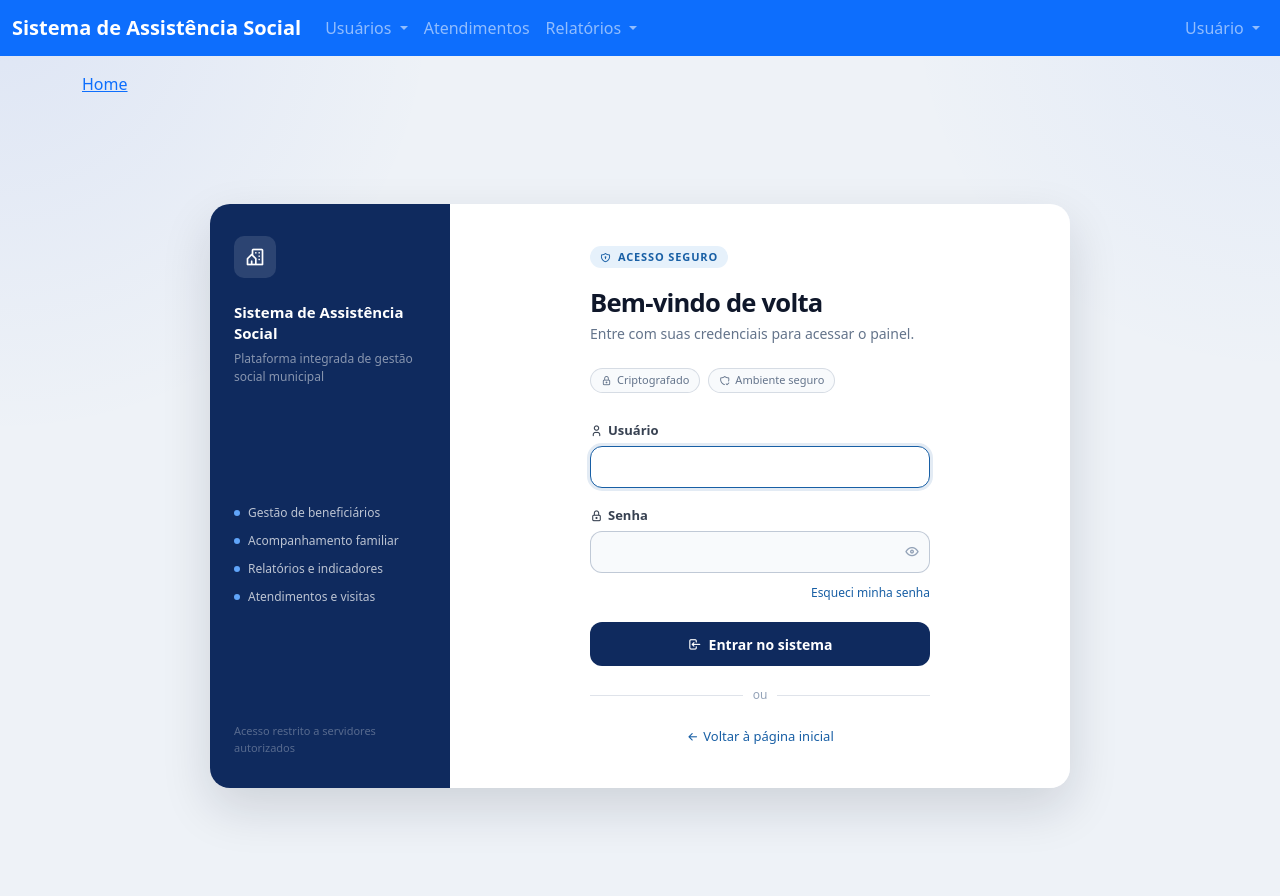
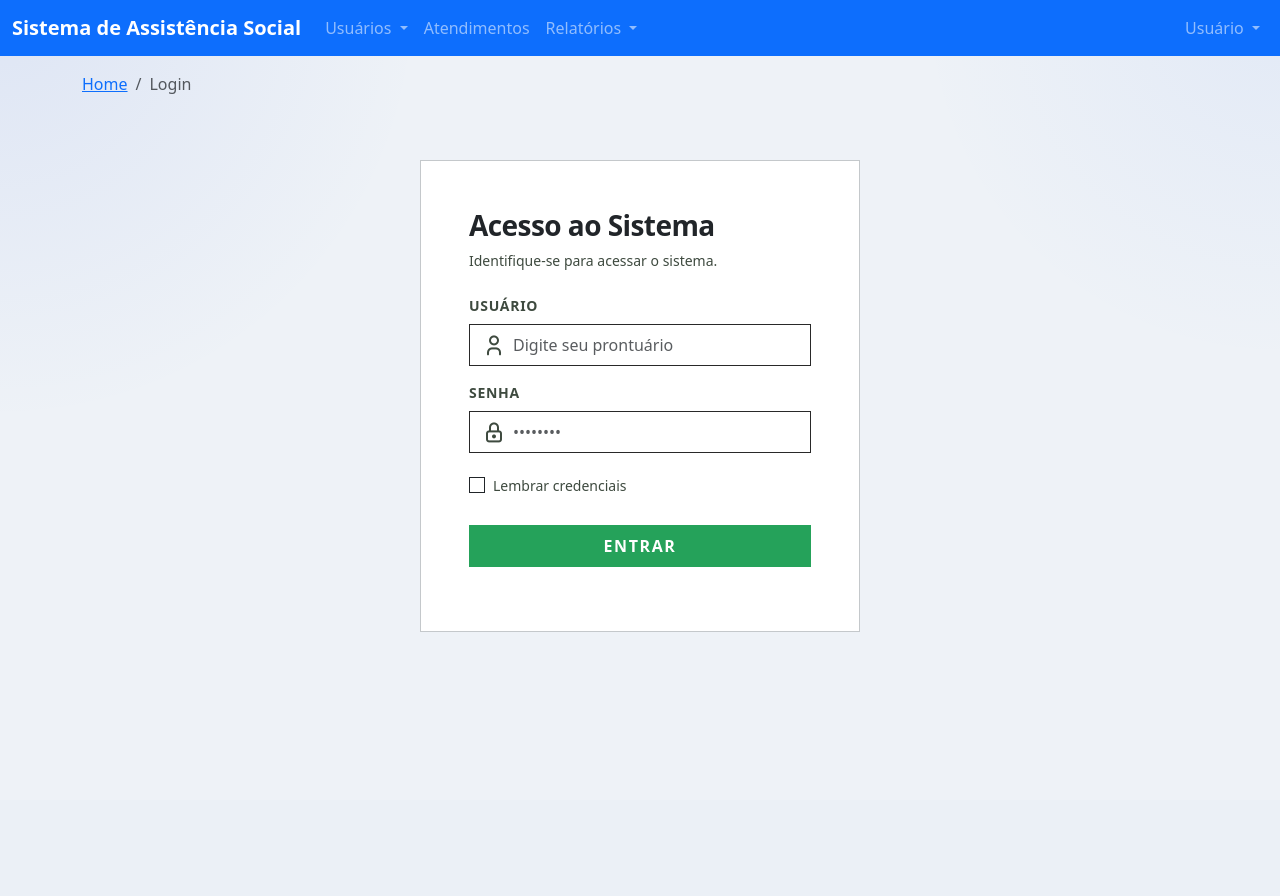
Before and after one commit to wfabi0/assistencia-social, a Django app: page /login/ in a window 1280 px wide. After the commit the page ends 632 px from the top, so only its background shows below. Run offline with Django 5.2, Linux system fonts and the light colour scheme.

Commit message:
adicionado proteção nas rotas e login funcional

```diff
--- a/config/urls.py
+++ b/config/urls.py
@@ -15,13 +15,15 @@ Including another URLconf
     2. Add a URL to urlpatterns:  path('blog/', include('blog.urls'))
 """
 from django.contrib import admin
-from django.contrib.auth import views as auth_views
 from django.urls import path, include
+from usuarios import views as usuarios_views
 
 urlpatterns = [
     path('admin/', admin.site.urls),
-    path('login/', auth_views.LoginView.as_view(template_name='auth/login.html'), name='login'),
-    path('logout/', auth_views.LogoutView.as_view(), name='logout'),
+
+    path('login/', usuarios_views.login_view, name='login'),
+    path('logout/', usuarios_views.logout_view, name='logout'),
+
     path('', include('usuarios.urls')),
     path('', include('atendimentos.urls')),
 ]
--- /dev/null
+++ b/static/css/login.css
@@ -0,0 +1,47 @@
+.custom-input-group {
+  border: 1px solid #292929;
+  background-color: #ffffff;
+  transition:
+    border-color 0.15s ease-in-out,
+    box-shadow 0.15s ease-in-out;
+}
+.input-inset {
+  border: none !important;
+  background-color: transparent !important;
+  box-shadow: none !important;
+  border-radius: 0 !important;
+}
+.custom-input-group:focus-within {
+  border-color: #25a25a !important;
+  box-shadow: 0 0 0 0.25rem rgba(37, 162, 90, 0.25) !important;
+}
+
+.btn-primary-custom {
+  background-color: #25a25a;
+  color: white;
+  transition: all 0.2s ease;
+}
+.btn-primary-custom:hover {
+  background-color: #75ad0a;
+  color: white;
+}
+.text-on-surface-variant {
+  color: #3e4a3f;
+}
+.form-check-input:checked {
+  background-color: #25a25a;
+  border-color: #25a25a;
+}
+.form-check-input:focus {
+  box-shadow: 0 0 0 0.25rem rgba(37, 162, 90, 0.25);
+  border-color: #25a25a;
+}
+.tracking-tight {
+  letter-spacing: -0.02em;
+}
+.tracking-wider {
+  letter-spacing: 0.05em;
+}
+.tracking-widest {
+  letter-spacing: 0.1em;
+}
--- a/templates/auth/login.html
+++ b/templates/auth/login.html
@@ -1,129 +1,88 @@
 {% extends 'base/_base.html' %}
+{% load static %}
+
 {% block title %}Login{% endblock %}
+
+{% block breadcrumb %}
+    <li class="breadcrumb-item active" aria-current="page">Login</li>
+{% endblock %}
+
 {% block content %}
-<div class="login-page">
-    <div class="login-wrap">
+<link rel="stylesheet" href="{% static 'css/login.css' %}">
 
-        <!-- Sidebar esquerdo -->
-        <div class="login-side">
-            <div>
-                <div class="side-logo">
-                    <i class="ti ti-building-community" aria-hidden="true"></i>
-                </div>
-                <p class="side-title">Sistema de Assistência Social</p>
-                <p class="side-sub">Plataforma integrada de gestão social municipal</p>
-            </div>
-            <div class="side-features">
-                <div class="side-feat"><span class="side-feat-dot"></span>Gestão de beneficiários</div>
-                <div class="side-feat"><span class="side-feat-dot"></span>Acompanhamento familiar</div>
-                <div class="side-feat"><span class="side-feat-dot"></span>Relatórios e indicadores</div>
-                <div class="side-feat"><span class="side-feat-dot"></span>Atendimentos e visitas</div>
-            </div>
-            <p class="side-footer">Acesso restrito a servidores autorizados</p>
+<div class="d-flex align-items-center justify-content-center p-3" style="min-height: calc(100vh - 200px);">
+    <div class="w-100 bg-white border border-secondary-subtle p-4 p-md-5" style="max-width: 440px;">
+
+        <div class="mb-4">
+            <h1 class="h3 text-dark fw-bold tracking-tight mb-2">
+                Acesso ao Sistema
+            </h1>
+            <p class="small text-on-surface-variant mb-0">
+                Identifique-se para acessar o sistema.
+            </p>
         </div>
 
-        <!-- Formulário principal -->
-        <div class="login-main">
-            <div class="login-inner">
+        {% if messages %}
+            {% for message in messages %}
+                <div class="alert alert-danger small py-2 rounded-0 border-0 border-start border-danger border-4" role="alert">
+                    {{ message }}
+                </div>
+            {% endfor %}
+        {% endif %}
 
-                <span class="login-kicker">
-                    <i class="ti ti-shield-lock" aria-hidden="true"></i>
-                    Acesso seguro
-                </span>
+        <form method="POST" action="{% url 'login' %}" class="needs-validation">
+            {% csrf_token %}
 
-                <h1 class="login-heading">Bem-vindo de volta</h1>
-                <p class="login-sub">Entre com suas credenciais para acessar o painel.</p>
 
-                <div class="badge-row">
-                    <span class="badge-pill">
-                        <i class="ti ti-lock" aria-hidden="true"></i> Criptografado
+            <div class="mb-3">
+                <label class="small text-on-surface-variant text-uppercase fw-semibold tracking-wider mb-2 d-block" for="username">
+                    Usuário
+                </label>
+                <div class="input-group custom-input-group rounded-0">
+                    <span class="input-group-text bg-transparent border-0 pe-0 text-on-surface-variant d-flex align-items-center">
+                        <i class="ti ti-user fs-4"></i>
                     </span>
-                    <span class="badge-pill">
-                        <i class="ti ti-shield-check" aria-hidden="true"></i> Ambiente seguro
+                    <input class="form-control input-inset ps-2 py-2" id="username" name="username" placeholder="Digite seu prontuário" type="text" required/>
+                </div>
+            </div>
+
+            <div class="mb-3">
+                <label class="small text-on-surface-variant text-uppercase fw-semibold tracking-wider mb-2 d-block" for="password">
+                    Senha
+                </label>
+                <div class="input-group custom-input-group rounded-0">
+                    <span class="input-group-text bg-transparent border-0 pe-0 text-on-surface-variant d-flex align-items-center">
+                        <i class="ti ti-lock fs-4"></i>
                     </span>
+                    <input class="form-control input-inset border-0 ps-2 py-2" id="password" name="password" placeholder="••••••••" type="password" required/>
                 </div>
+            </div>
 
-                {% if form.non_field_errors %}
-                    <div class="alert alert-danger login-alert">
-                        {% for erro in form.non_field_errors %}
-                            <p class="mb-0">{{ erro }}</p>
-                        {% endfor %}
-                    </div>
-                {% endif %}
+            <div class="d-flex align-items-center justify-content-between mb-4 py-1">
+                <div class="form-check mb-0">
+                    <input class="form-check-input rounded-0 border-dark" id="remember" type="checkbox"/>
+                    <label class="form-check-label small text-on-surface-variant cursor-pointer" for="remember">
+                        Lembrar credenciais
+                    </label>
+                </div>
+            </div>
 
-                <form method="post" class="login-form">
-                    {% csrf_token %}
+            <button class="btn btn-primary-custom w-100 py-2 fw-bold text-uppercase tracking-widest rounded-0 mb-3" type="submit">
+                Entrar
+            </button>
+        </form>
 
-                    <div class="login-field">
-                        <label for="id_username">
-                            <i class="ti ti-user" aria-hidden="true"></i>
-                            {{ form.username.label }}
-                        </label>
-                        {{ form.username }}
-                        {% if form.username.errors %}
-                            <div class="field-error">{{ form.username.errors|join:", " }}</div>
-                        {% endif %}
-                    </div>
-
-                    <div class="login-field">
-                        <label for="id_password">
-                            <i class="ti ti-lock" aria-hidden="true"></i>
-                            {{ form.password.label }}
-                        </label>
-                        <div class="password-wrapper">
-                            {{ form.password }}
-                            <button type="button" class="toggle-password" aria-label="Mostrar senha" onclick="togglePassword()">
-                                <i class="ti ti-eye" id="toggle-icon" aria-hidden="true"></i>
-                            </button>
-                        </div>
-                        {% if form.password.errors %}
-                            <div class="field-error">{{ form.password.errors|join:", " }}</div>
-                        {% endif %}
-                    </div>
-
-                    <div class="forgot-row">
-                        <a href="#" class="forgot-link">Esqueci minha senha</a>
-                    </div>
-
-                    {% if next %}
-                        <input type="hidden" name="next" value="{{ next }}">
-                    {% endif %}
-
-                    <button type="submit" class="submit-btn">
-                        <i class="ti ti-login" aria-hidden="true"></i>
-                        Entrar no sistema
-                    </button>
-                </form>
-
-                <div class="login-divider">
-                    <span></span>
-                    <p>ou</p>
-                    <span></span>
-                </div>
-
-                <div class="back-link">
-                    <a href="{% url 'home' %}">
-                        <i class="ti ti-arrow-left" aria-hidden="true"></i>
-                        Voltar à página inicial
-                    </a>
-                </div>
-
-            </div>
-        </div>
     </div>
 </div>
+{% endblock %}
 
+{% block extra_js %}
 <script>
-function togglePassword() {
-    const input = document.getElementById('id_password');
-    const icon = document.getElementById('toggle-icon');
-    if (input.type === 'password') {
-        input.type = 'text';
-        icon.classList.replace('ti-eye', 'ti-eye-off');
-    } else {
-        input.type = 'password';
-        icon.classList.replace('ti-eye-off', 'ti-eye');
+    const loginBtn = document.querySelector('.btn-primary-custom');
+    if(loginBtn) {
+        loginBtn.addEventListener('mousedown', () => loginBtn.style.transform = 'scale(0.98)');
+        loginBtn.addEventListener('mouseup', () => loginBtn.style.transform = 'scale(1)');
+        loginBtn.addEventListener('mouseleave', () => loginBtn.style.transform = 'scale(1)');
     }
-}
 </script>
 {% endblock %}
--- a/usuarios/views.py
+++ b/usuarios/views.py
@@ -1,15 +1,21 @@
 from django.http import JsonResponse
 from django.db.models import Q
-from django.shortcuts import render
+from django.shortcuts import redirect, render
 from django.urls import reverse_lazy
 from django.views.generic import CreateView, ListView, UpdateView, DeleteView, DetailView
+from django.contrib.auth import authenticate, login, logout
+from django.contrib.auth.decorators import login_required
+from django.contrib.auth.mixins import LoginRequiredMixin
+from django.contrib import messages
 from .forms import ServidorForm, AlunoForm
 from .models import Endereco, Servidor, Aluno
 
 
+@login_required
 def home(request):
     return render(request, 'home.html')
 
+@login_required
 def endereco_autocomplete(request):
     query = request.GET.get('q', '').strip()
 
@@ -35,7 +41,7 @@ def endereco_autocomplete(request):
 
     return JsonResponse({'results': results})
 
-class AlunoListView(ListView):
+class AlunoListView(LoginRequiredMixin, ListView):
     model = Aluno
     template_name = 'usuarios/aluno_list.html'
     context_object_name = 'alunos'
@@ -71,27 +77,27 @@ class AlunoListView(ListView):
         return context
 
 
-class AlunoCreateView(CreateView):
+class AlunoCreateView(LoginRequiredMixin, CreateView):
     model = Aluno
     form_class = AlunoForm
     template_name = 'usuarios/aluno_form.html'
     success_url = reverse_lazy('aluno_list')
 
 
-class AlunoUpdateView(UpdateView):
+class AlunoUpdateView(LoginRequiredMixin, UpdateView):
     model = Aluno
     form_class = AlunoForm
     template_name = 'usuarios/aluno_form.html'
     success_url = reverse_lazy('aluno_list')
 
 
-class AlunoDetailView(DetailView):
+class AlunoDetailView(LoginRequiredMixin, DetailView):
     model = Aluno
     template_name = 'usuarios/aluno_detail.html'
     context_object_name = 'aluno'
 
 
-class ServidorListView(ListView):
+class ServidorListView(LoginRequiredMixin, ListView):
     model = Servidor
     template_name = 'usuarios/servidor_list.html'
     context_object_name = 'servidores'
@@ -130,21 +136,53 @@ class ServidorListView(ListView):
         return context
 
 
-class ServidorCreateView(CreateView):
+class ServidorCreateView(LoginRequiredMixin, CreateView):
     model = Servidor
     form_class = ServidorForm
     template_name = 'usuarios/servidor_form.html'
     success_url = reverse_lazy('servidor_list')
 
 
-class ServidorUpdateView(UpdateView):
+class ServidorUpdateView(LoginRequiredMixin, UpdateView):
     model = Servidor
     form_class = ServidorForm
     template_name = 'usuarios/servidor_form.html'
     success_url = reverse_lazy('servidor_list')
 
 
-class ServidorDeleteView(DeleteView):
+class ServidorDeleteView(LoginRequiredMixin, DeleteView):
     model = Servidor
     template_name = 'usuarios/servidor_confirm_delete.html'
     success_url = reverse_lazy('servidor_list')
+
+
+def login_view(request):
+    if request.user.is_authenticated:
+        return redirect('home')
+
+    if request.method == 'POST':
+        usuario = request.POST.get('username')
+        senha = request.POST.get('password')
+        lembrar = request.POST.get('remember')
+
+        user = authenticate(request, username=usuario, password=senha)
+
+        if user is not None:
+            login(request, user)
+
+            if lembrar == 'on':
+                request.session.set_expiry(1209600)  # 14 dias em segundos
+            else:
+                request.session.set_expiry(0)  # Expira ao fechar o navegador
+
+            next_url = request.GET.get('next', 'home')
+            return redirect(next_url)
+        else:
+            messages.error(request, 'Usuário ou senha inválidos.')
+
+    return render(request, 'auth/login.html')
+
+
+def logout_view(request):
+    logout(request)
+    return redirect('login')
```
Also changed, not shown: atendimentos/views.py (+11 -4 lines).
